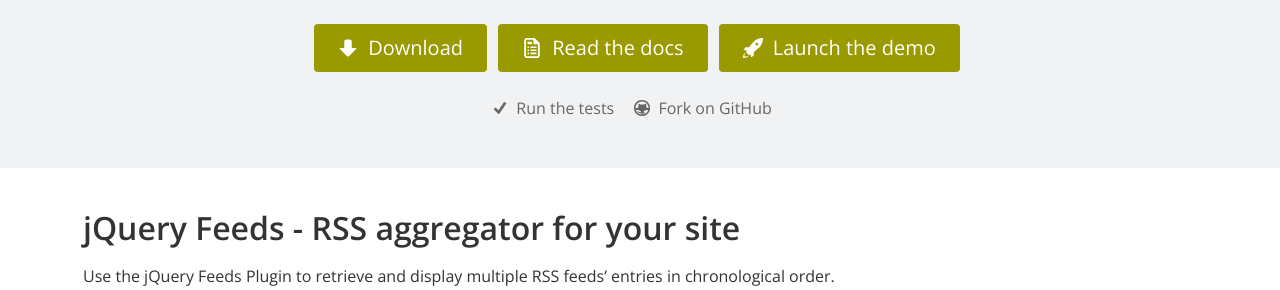
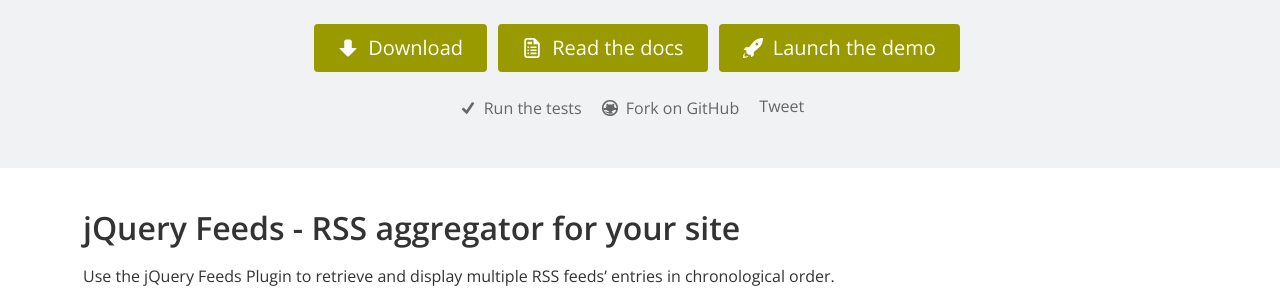
Before and after one commit to camagu/jquery-feeds, a Jekyll site: the page built from index.md, in a window 1280 px wide. Shown: the part 192-482 px from the top of the page. Built offline with Jekyll 4.4.1, drawn with Linux system fonts in a browser that asks for light colours; Markdown is read by kramdown in place of the engine named in the settings; comment, search, counter and statistics services are not loaded.

Commit message:
added twitter btn

```diff
--- a/_layouts/default.html
+++ b/_layouts/default.html
@@ -48,6 +48,8 @@
 				<nav class="submenu">
 					<a class="test item" title="qUnit tests" href="{{ ASSET_PATH }}/test">Run the tests</a>
 					<a class="github item" href="https://github.com/camagu/jquery-feeds/">Fork on GitHub</a>
+					<a href="https://twitter.com/share" class="twitter item twitter-share-button" data-url="http://bit.ly/MJpeK2" data-text="#jQuery Feeds is a multiple RSS feeds aggregator with templating and cross-domain support. Check it out!" data-via="camagu_" data-count="none">Tweet</a>
+					<script>!function(d,s,id){var js,fjs=d.getElementsByTagName(s)[0];if(!d.getElementById(id)){js=d.createElement(s);js.id=id;js.src="//platform.twitter.com/widgets.js";fjs.parentNode.insertBefore(js,fjs);}}(document,"script","twitter-wjs");</script>
 				</nav>
 			</header>
 
--- a/ui/styles.css
+++ b/ui/styles.css
@@ -509,6 +509,16 @@
 	background-position: -80px 0;
 }
 
+.page > .header > .submenu > .twitter.item {
+	vertical-align: top;
+	margin-top: 2px;
+}
+
+.page > .header > .submenu > .twitter.item:before {
+	content: "";
+	display: none;
+}
+
 /* --------------------------------------------------------------------------
    Theme header
    -------------------------------------------------------------------------- */
```
